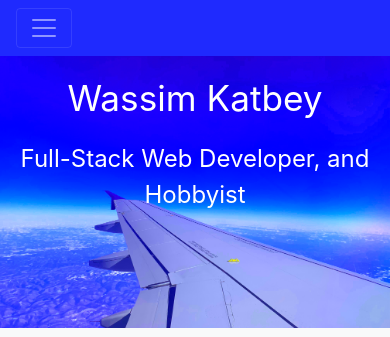
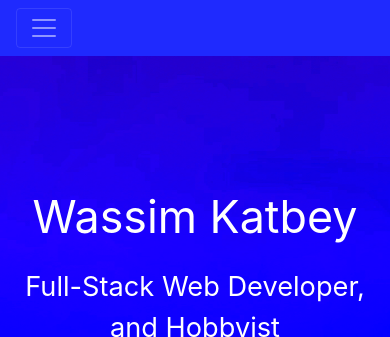
Before and after one commit to wkatbey/personal-website, a Django app: page / in a window 390 px wide. Shown: the top 337 px of the page. Run offline with Django 3.2, Linux system fonts and the light colour scheme; some libraries are stand-ins or nearby versions.

Commit message:
Setting height of hero home image to 100vh, and modifying the meta tag to include viewport height. Re-including button on mobile

```diff
--- a/static_website/static/static_website/hero_properties.css
+++ b/static_website/static/static_website/hero_properties.css
@@ -67,22 +67,23 @@
 
 @media (min-width: 1101px) {
     .hero-image {
-        height: 62.5rem;
+        height: 100vh;
     }
 }
 
 @media (min-width: 769px) and (max-width: 1100px) {
     .hero-image {
-        height: 50rem;
+        height: 100vh;
     }
     .hero-text {
+        transform: translate(0rem, 2.4rem);
         padding-top: 5rem;
     }
 }
 
 @media (min-width: 576px) and (max-width: 768px) {
     .hero-image {
-        height: 30rem;
+        height: 100vh;
     }
     .hero-text {
         padding-top: 5rem;
@@ -93,14 +94,11 @@
 /*Extra Small Devices*/
 
 @media (min-width: 300px) and (max-width: 575.98px) {
-    #introButton {
-        display: none;
-    }
     .hero-home-heading {
-        font-size: 2.2rem;
+        font-size: 2.8rem;
     }
     .hero-home-subheading {
-        font-size: 1.5rem;
+        font-size: 1.7rem;
     }
     .hero-small-heading {
         font-size: 2.2rem;
@@ -110,10 +108,10 @@
     }
     div.hero-text {
         padding-top: 1rem;
-        transform: translate(0rem, 0rem);
+        transform: translate(0rem, 7rem);
     }
     .hero-image {
-        height: 17rem;
+        height: 100vh;
     }
     div.hero-sub-image {
         height: 14rem;
--- a/static_website/templates/static_website/base.html
+++ b/static_website/templates/static_website/base.html
@@ -7,7 +7,7 @@
 <html lang="en">
 <head>
   <meta charset="utf-8">
-  <meta name="viewport" content="width=device-width, initial-scale=1, shrink-to-fit=no">
+  <meta name="viewport" content="width=device-width, height=device-height initial-scale=1, shrink-to-fit=no">
   <meta name="description" content="Read up on me, Wassim Katbey, Full-Stack Software Developer. I wrote this website to display my
   skillset and accomplishments">
   <meta name="author" content="Wassim Katbey">
```
